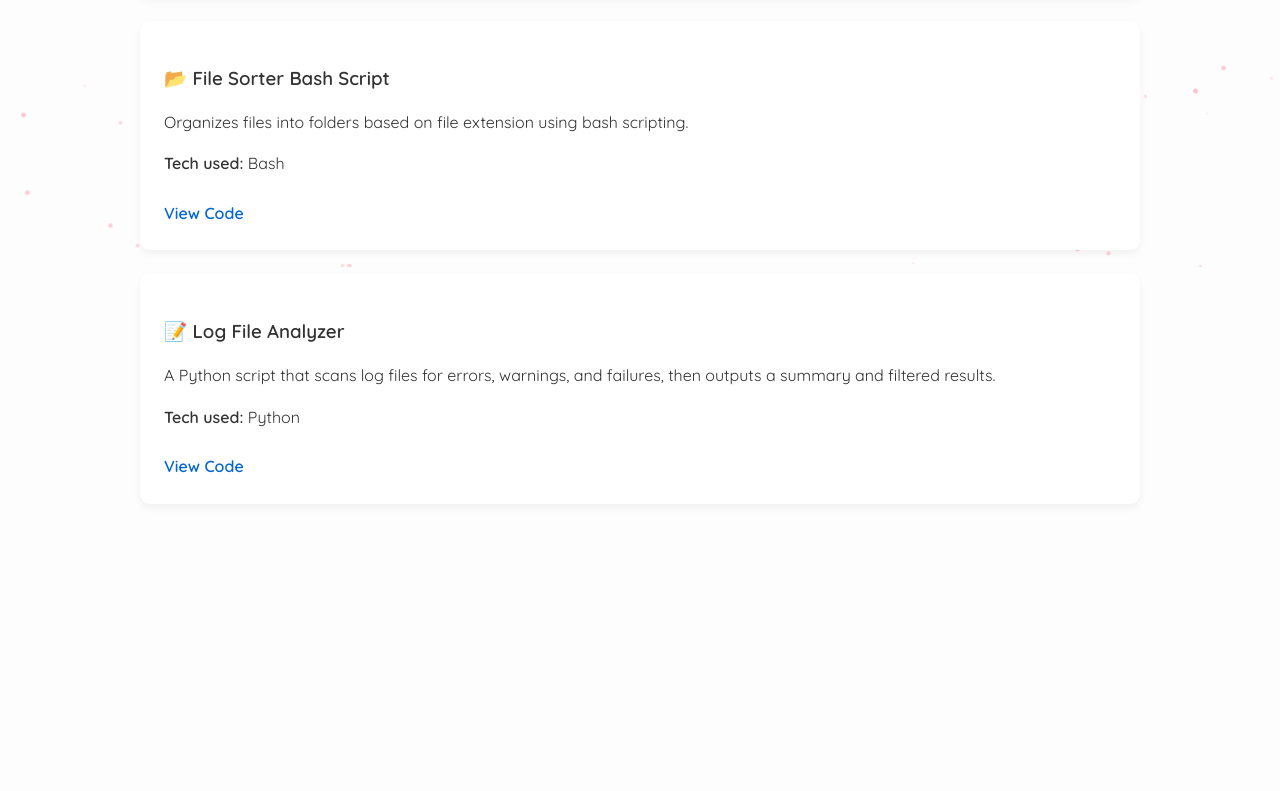
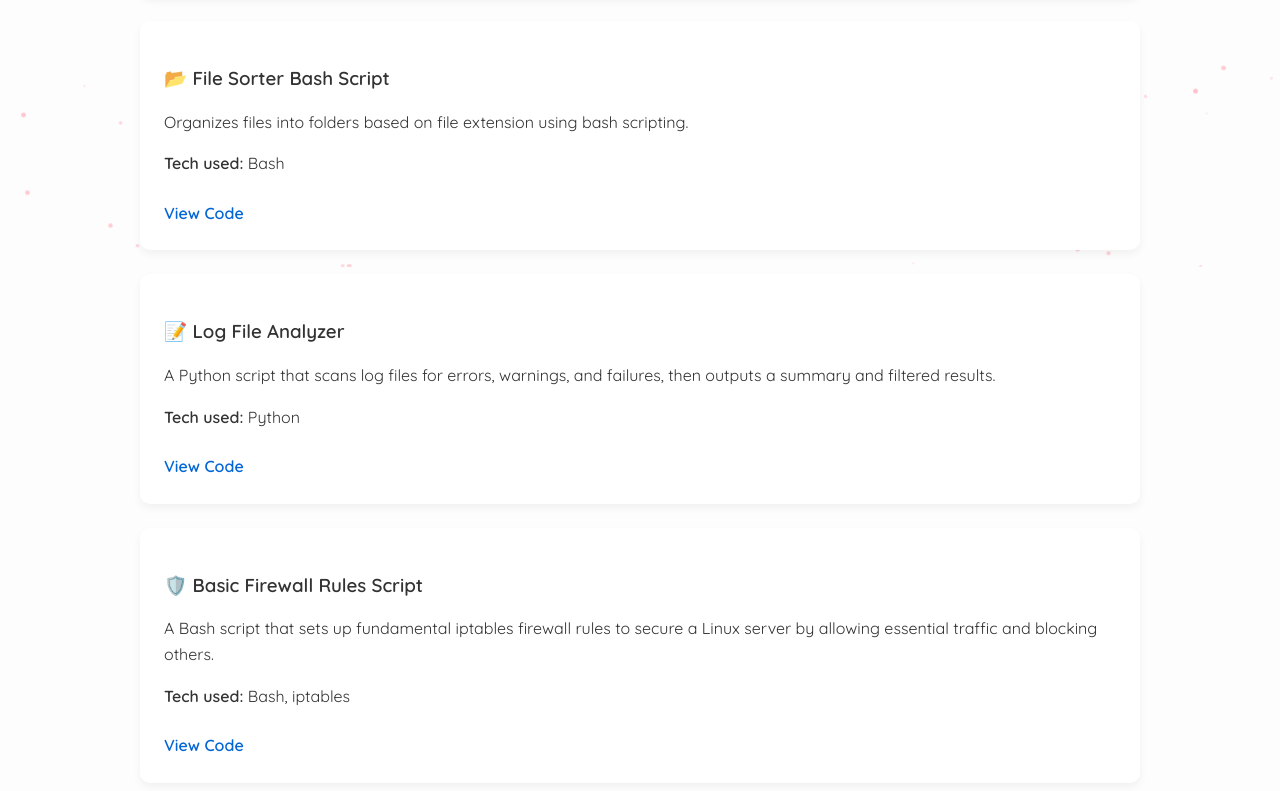
Before and after one commit to SibbiesMom23/sibbiesmom23.github.io, a plain HTML site: page index.html in a window 1280 px wide. Shown: the part 533-1324 px from the top of the page. Before the commit the page ends 1093 px from the top, so only its background shows below. Drawn offline with Linux system fonts and the light colour scheme.

Commit message:
Add basiic firewall rules script project

```diff
--- a/index.html
+++ b/index.html
@@ -151,6 +151,13 @@
   <a href="https://github.com/SibbiesMom23/stacie-smith.github.io/blob/main/log_analyzer.py" target="_blank">View Code</a>
 </div>
 
+<div class="project">
+  <h3>🛡️ Basic Firewall Rules Script</h3>
+  <p>A Bash script that sets up fundamental iptables firewall rules to secure a Linux server by allowing essential traffic and blocking others.</p>
+  <p><strong>Tech used:</strong> Bash, iptables</p>
+  <a href="https://github.com/SibbiesMom23/stacie-smith.github.io/blob/main/basic_firewall.sh" target="_blank">View Code</a>
+</div>
+
   </section>
 
   <script>
```
Also changed, not shown: 1 other file.
